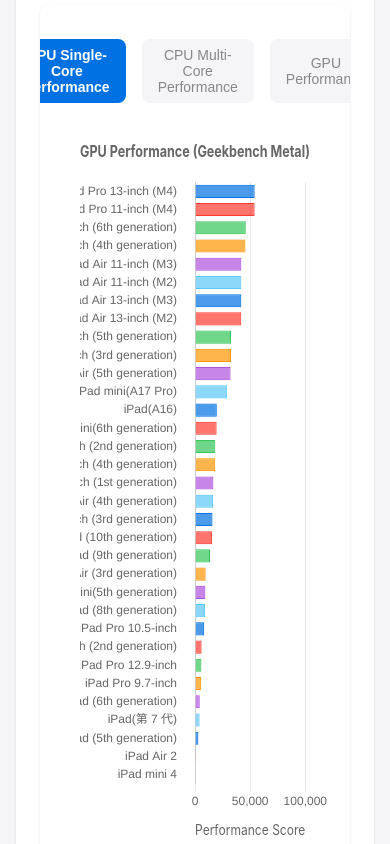
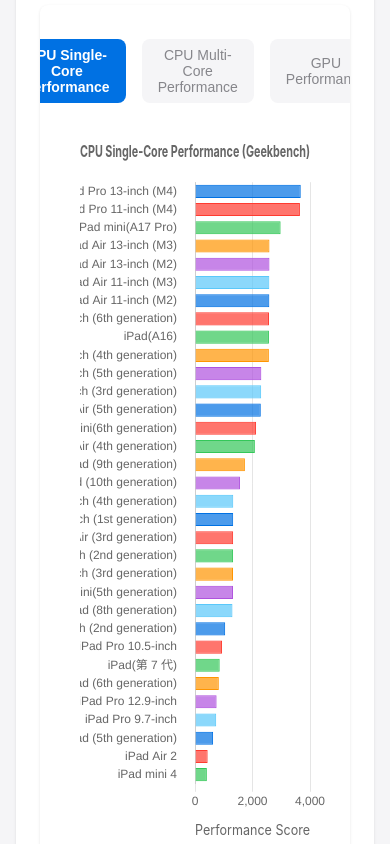
Before and after one commit to fanfanssss/apple-comparison, a plain HTML site: page src/ipad-compare.html in a window 390 px wide. Shown: the part 1980-2824 px from the top of the page. Drawn offline with nearby package versions, Linux system fonts and the light colour scheme; a small style sheet from the web is missing.

Commit message:
修复多个Bug： 1. 修复iPhone/iPad页面图表默认显示问题 - 现在默认显示CPU单核性能而非GPU性能 2. 修复反馈页面logo链接 - 现在正确指向主页地址 3. 统一iPad(A16)数据结构为双语格式，确保在Standard系列中正确排序
- 更新src/iphone-compare.html: 修改currentChartType默认值为'cpuSingle'
- 更新src/ipad-compare.html: 修改currentChartType默认值为'cpuSingle'
- 更新src/feedback.html: 修正logo超链接指向
- 更新public/data/ipad_refined.json: 统一iPad(A16)双语数据结构

```diff
--- a/src/ipad-compare.html
+++ b/src/ipad-compare.html
@@ -832,7 +832,7 @@
         // 全局变量
         let allProducts = [];
         let performanceChart = null;
-        let currentChartType = 'gpu'; // 默认显示GPU性能
+        let currentChartType = 'cpuSingle'; // 默认显示CPU单核性能
 
         // 状态管理系统
         const AppState = {
```
Also changed, not shown: src/feedback.html (+1 -1 lines), src/iphone-compare.html (+1 -1 lines).
